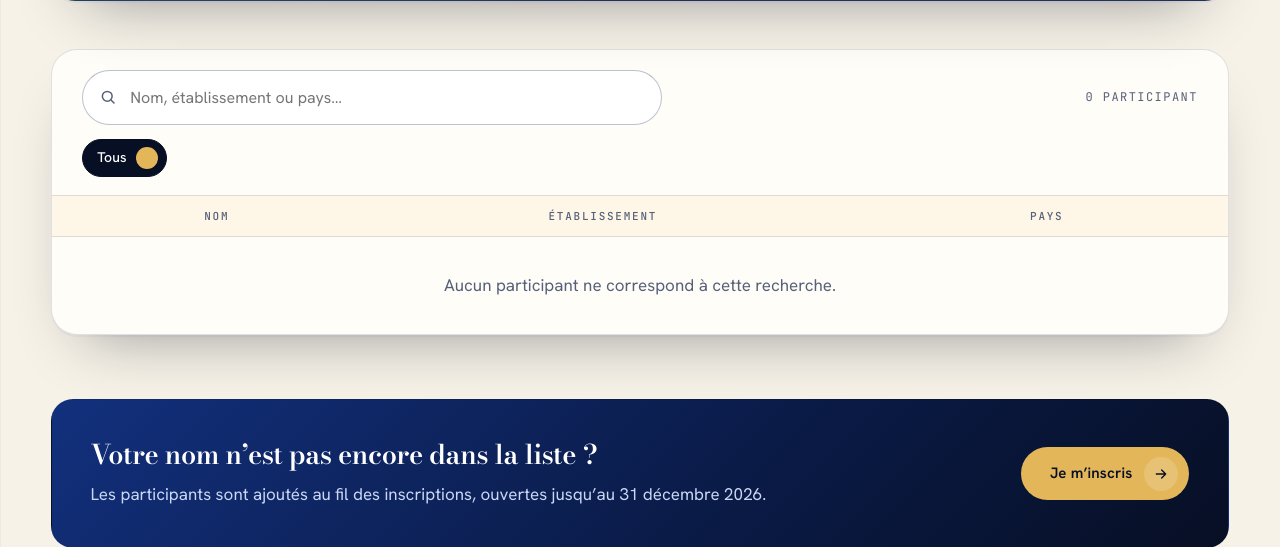
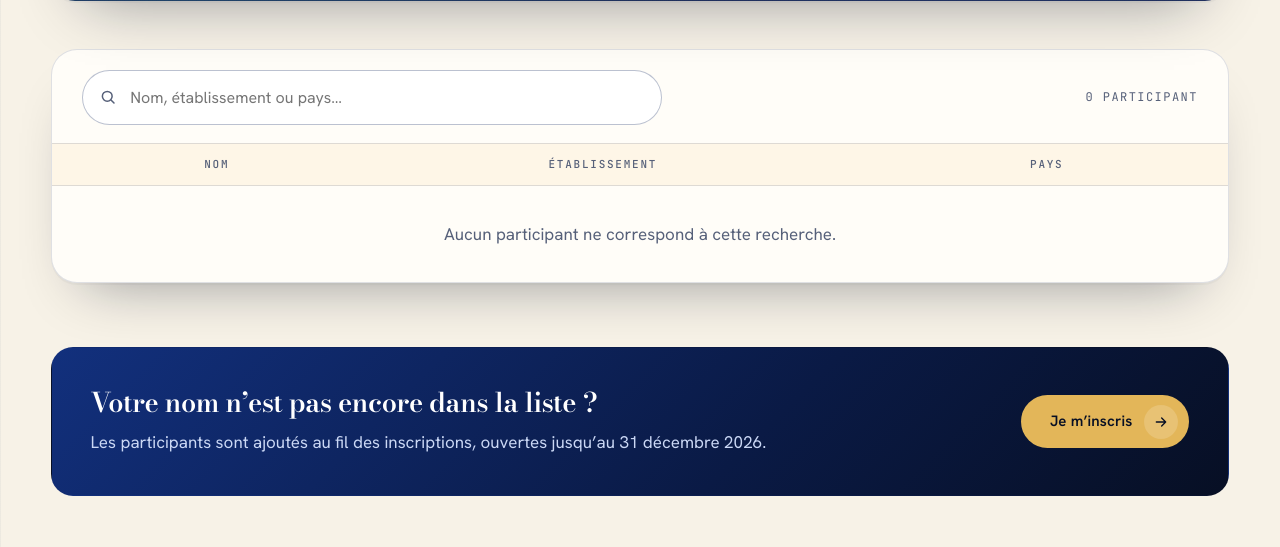
Before and after one commit to Keno7-Mbappe/M2ISDA, a Django app: template conference/templates/conference/index.html in a window 1280 px wide, after a click on "Participants". Shown: the part 969-1516 px from the top of the page. Run offline with Django 5.2, Linux system fonts and the light colour scheme; the template is opened without the code that fills it, so the values that code supplies are empty; parts of the project's set-up code (start-up, migrations or seed data) failed here and were passed over.

Commit message:
Participants : suppression de l'affichage des statuts dans la liste publique
Plus d'étiquettes (participant, doctorant, stagiaire…), de boutons de
filtre par statut ni de couleurs par statut ; la recherche ne porte plus
sur les statuts. Le statut reste enregistré et modifiable dans le
tableau de bord.

Co-Authored-By: Claude Sonnet 5.5 <noreply@anthropic.com>

```diff
--- a/conference/static/conference/css/site.css
+++ b/conference/static/conference/css/site.css
@@ -740,22 +740,9 @@ html{overflow-x:clip}
   .pin--host .pin-tip{display:none}
 }
 
-/* statuts */
-.role{display:inline-block;align-self:flex-start;padding:2px 10px;border-radius:999px;font-family:var(--sans);font-style:normal;font-size:12px;font-weight:600;line-height:1.5;letter-spacing:.01em;color:var(--navy);background:rgba(14,34,87,.08)}
-.role--invite{color:#7a5a14;background:rgba(227,182,89,.3)}
-.role--chercheur{color:var(--royal);background:rgba(36,71,184,.11)}
-.role--doctorant{color:#0b6f78;background:rgba(15,138,148,.13)}
-.role--stagiaire{color:#b13e1b;background:rgba(228,87,46,.12)}
-
 /* liste */
 .plist{--lw:76px;border-radius:26px}
-.plist-top{border-bottom:0;padding-bottom:6px}
-.plist-filters{display:flex;flex-wrap:wrap;gap:8px;padding:8px clamp(16px,2.6vw,30px) 18px}
-.rchip{display:inline-flex;align-items:center;gap:9px;padding:6px 8px 6px 14px;border-radius:999px;border:1px solid var(--line-dk);background:#fff;color:var(--text);font-size:14px;font-weight:500;cursor:pointer;transition:background .25s,color .25s,border-color .25s}
-.rchip b{display:grid;place-items:center;min-width:22px;height:22px;padding:0 6px;border-radius:999px;font-family:var(--mono);font-size:11px;font-weight:500;color:var(--navy);background:rgba(14,34,87,.08);transition:background .25s,color .25s}
-@media (hover:hover){.rchip:hover{border-color:var(--ink)}}
-.rchip[aria-pressed="true"]{background:var(--ink);border-color:var(--ink);color:#fff}
-.rchip[aria-pressed="true"] b{background:var(--gold);color:var(--ink)}
+.plist-top{border-bottom:0;padding-bottom:18px}
 .plist-head{display:grid;grid-template-columns:52px minmax(0,1.05fr) minmax(0,1.5fr) minmax(130px,.55fr);gap:6px 24px;padding:11px clamp(16px,2.6vw,30px) 11px var(--lw);font-family:var(--mono);font-size:11px;font-weight:500;letter-spacing:.16em;text-transform:uppercase;color:var(--muted);background:color-mix(in srgb,var(--ac) 7%,var(--paper));border-top:1px solid var(--line);border-bottom:1px solid var(--line)}
 .plist-head span:first-child{grid-column:2}
 .plist-head span:nth-child(2){grid-column:3}.plist-head span:nth-child(3){grid-column:4}
@@ -767,9 +754,7 @@ html{overflow-x:clip}
 .prow:last-child{border-bottom:0}
 .prow::before{content:"";position:absolute;left:-1px;top:16%;bottom:16%;width:3px;border-radius:3px;background:var(--rc,var(--ac));transform:scaleY(0);transition:transform .45s var(--ease)}
 @media (hover:hover){.prow:hover::before{transform:none}}
-.prow[data-role=invite]{--rc:var(--gold)}.prow[data-role=chercheur]{--rc:var(--royal)}.prow[data-role=doctorant]{--rc:var(--sea)}.prow[data-role=stagiaire]{--rc:var(--verm)}
 .prow-ini{display:grid;place-items:center;width:42px;height:42px;border-radius:50%;font-family:var(--display);font-style:italic;font-size:17px;font-weight:500;letter-spacing:-.01em;color:var(--rc,var(--navy));background:color-mix(in srgb,var(--rc,var(--navy)) 14%,var(--paper));box-shadow:inset 0 0 0 1px color-mix(in srgb,var(--rc,var(--navy)) 32%,transparent)}
-.prow[data-role=invite] .prow-ini{color:#7a5a14}
 .prow-who{display:flex;flex-direction:column;gap:5px;min-width:0}
 .prow .chip{color:var(--navy);background:rgba(14,34,87,.07)}
 @media (max-width:900px){
--- a/conference/static/conference/js/site.js
+++ b/conference/static/conference/js/site.js
@@ -168,29 +168,22 @@
   });
 
   /* ------------------------------------------------------------ liste des participants : recherche */
-  var psearch = $('#psearch'), prows = $$('#prows .prow'), pgroups = $$('#prows .pgroup'), prole = '';
+  var psearch = $('#psearch'), prows = $$('#prows .prow'), pgroups = $$('#prows .pgroup');
   function fold(s) { return s.normalize('NFD').replace(/[\u0300-\u036f]/g, '').toLowerCase().replace(/[^a-z0-9]+/g, ' ').trim(); }
   function pfilter() {
     if (!psearch) return;
     var words = fold(psearch.value).split(' ').filter(Boolean), n = 0;
     prows.forEach(function (r) {
-      var s = r.getAttribute('data-s'), ok = (!prole || r.getAttribute('data-role') === prole) && words.every(function (w) { return s.indexOf(w) !== -1; });
+      var s = r.getAttribute('data-s'), ok = words.every(function (w) { return s.indexOf(w) !== -1; });
       r.hidden = !ok; if (ok) n++;
     });
     pgroups.forEach(function (g) { g.hidden = !g.querySelector('.prow:not([hidden])'); });
-    var q = words.length > 0 || prole !== '', fr = lang === 'fr';
+    var q = words.length > 0, fr = lang === 'fr';
     $('#pcount').textContent = n + ' ' + (q ? (fr ? 'résultat' : 'result') : 'participant') + ((fr ? n > 1 : n !== 1) ? 's' : '');
     $('#pnone').hidden = n !== 0;
   }
   if (psearch) {
     psearch.addEventListener('input', pfilter);
-    $$('.rchip').forEach(function (b) {
-      b.addEventListener('click', function () {
-        prole = b.getAttribute('data-role') || '';
-        $$('.rchip').forEach(function (o) { o.setAttribute('aria-pressed', String(o === b)); });
-        pfilter();
-      });
-    });
     $$('#world [data-q-fr]').forEach(function (b) {
       b.addEventListener('click', function () {
         var v = b.getAttribute('data-q-' + lang);
--- a/conference/templates/conference/index.html
+++ b/conference/templates/conference/index.html
@@ -20,7 +20,7 @@
 <link rel="preconnect" href="https://fonts.googleapis.com">
 <link rel="preconnect" href="https://fonts.gstatic.com" crossorigin>
 <link rel="stylesheet" href="https://fonts.googleapis.com/css2?family=Bodoni+Moda:ital,opsz,wght@0,6..96,400..800;1,6..96,400..800&family=Hanken+Grotesk:wght@400;500;600;700&family=JetBrains+Mono:wght@400;500&display=swap">
-<link rel="stylesheet" href="{% static 'conference/css/site.css' %}?v=20261112e">
+<link rel="stylesheet" href="{% static 'conference/css/site.css' %}?v=20261121a">
 <script>document.documentElement.classList.add('js');</script>
 </head>
 <body>
@@ -328,10 +328,6 @@
                aria-label="Rechercher dans la liste des participants"></label>
       <p class="pcount" id="pcount" aria-live="polite">{{ total }} participants</p>
     </div>
-    <div class="plist-filters" role="group" aria-label="Filtrer par statut">
-      <button type="button" class="rchip" data-role="" aria-pressed="true">{% t "Tous" "All" %}<b>{{ total }}</b></button>
-      {% for r in roles %}<button type="button" class="rchip rchip--{{ r.code }}" data-role="{{ r.code }}" aria-pressed="false">{% t r.fr r.en %}<b>{{ r.n }}</b></button>{% endfor %}
-    </div>
     <div class="plist-head" aria-hidden="true"><span>{% t "Nom" "Name" %}</span><span>{% t "Établissement" "Institution" %}</span><span>{% t "Pays" "Country" %}</span></div>
     <ol class="prows" id="prows">
       {% for g in groups %}
@@ -339,9 +335,9 @@
         <span class="pletter" aria-hidden="true">{{ g.letter }}</span>
         <ol class="pgroup-rows">
           {% for r in g.rows %}
-          <li class="prow" data-s="{{ r.search }}" data-role="{{ r.role }}">
+          <li class="prow" data-s="{{ r.search }}">
             <span class="prow-ini" aria-hidden="true">{{ r.ini }}</span>
-            <span class="prow-who"><b class="prow-name">{{ r.name }}</b><em class="role role--{{ r.role }}">{% t r.role_label.0 r.role_label.1 %}</em></span>
+            <span class="prow-who"><b class="prow-name">{{ r.name }}</b></span>
             <span class="prow-inst">{% if r.inst.0 %}{% t r.inst.0 r.inst.1 %}{% else %}—{% endif %}</span>
             <span class="prow-c">{% if r.country %}<em class="chip">{% t r.country.0 r.country.1 %}</em>{% endif %}</span>
           </li>
@@ -522,6 +518,6 @@
 </footer>
 
 {{ tex|json_script:"tex-src" }}
-<script src="{% static 'conference/js/site.js' %}?v=20261112e" defer></script>
+<script src="{% static 'conference/js/site.js' %}?v=20261121a" defer></script>
 </body>
 </html>
```
Also changed, not shown: conference/participants.py (+2 -9 lines), conference/tests.py (+13 -5 lines).
